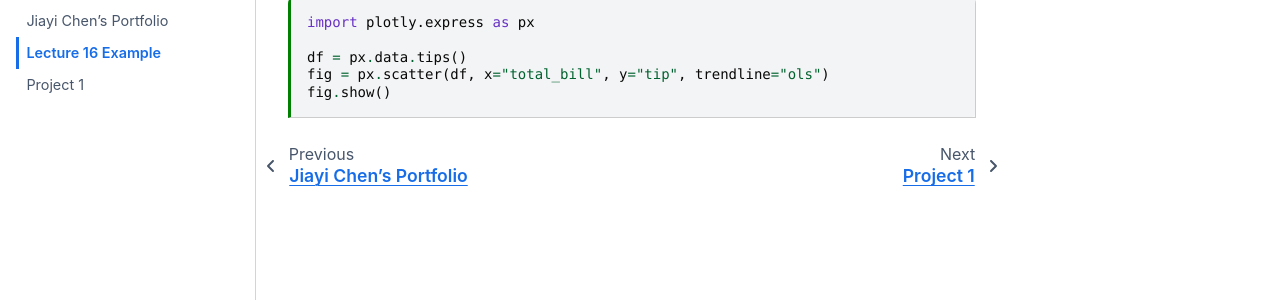
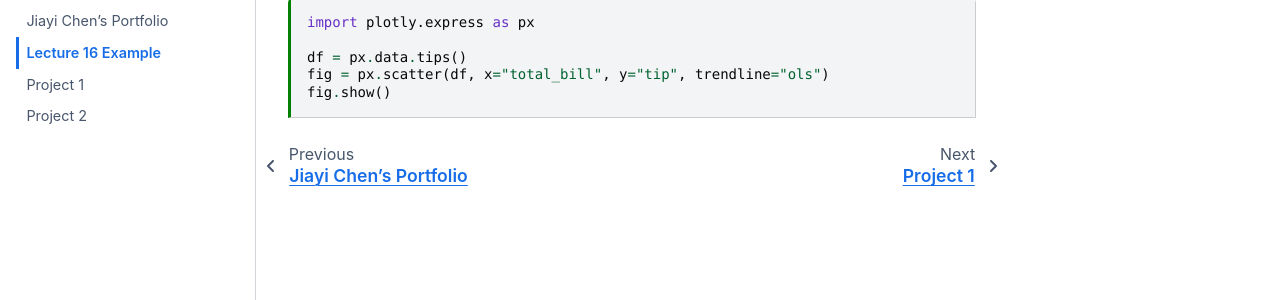
Before and after one commit to xplus16170/jiayi.github.io, a Jupyter Book: the page built from lecture_16_example.ipynb, in a window 1280 px wide. Shown: the part 138-438 px from the top of the page. Built offline with Jupyter Book 1.0.4 settings and Sphinx 7.4.7 and the Sphinx Book theme 1.1.4, drawn with Linux system fonts in a browser that asks for light colours; pages that are not in the unit, such as notebooks, are missing from menus; comment, search, counter and statistics services are not loaded.

Commit message:
project2

```diff
--- a/_toc.yml
+++ b/_toc.yml
@@ -3,4 +3,4 @@ root: index
 chapters:
   - file: lecture_16_example
   - file: project1
-  - file: project2
+  - file: Project2
```
